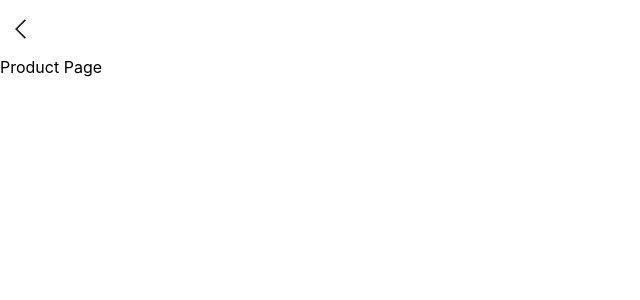
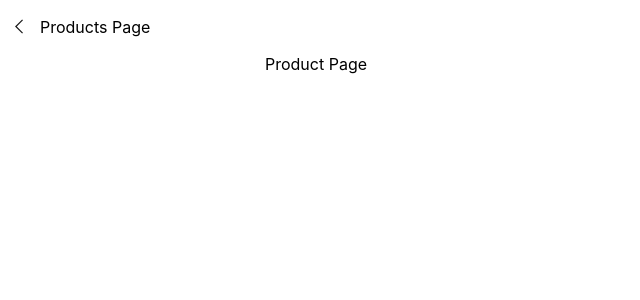
Before and after one commit to SGI-CAPP-AT2/chefkart, a React (Create React App) app: page / in a window 1280 px wide. Shown: the top 300 px of the page, without its empty margins (0-640 px from the left). Built offline with nearby package versions, Linux system fonts and the light colour scheme.

Commit message:
added navbar & viewport

```diff
--- a/src/components/CommonLayout.jsx
+++ b/src/components/CommonLayout.jsx
@@ -3,13 +3,21 @@ import NavBar from "./NavBar";
 import { ScreenProvider } from "../context/screen.context";
 import { useState } from "react";
 import { TitleProvider } from "../context/title.context";
+import ViewPort from "./ViewPort";
 
 const CommonLayout = ({ children }) => {
   const navigate = useNavigate();
   const [height, navHeight] = useState(0);
   const [title, setTitle] = useState(null);
   return (
-    <div style={{ width: window.innerWidth, height: window.innerHeight }}>
+    <div
+      style={{
+        width: window.innerWidth + "px",
+        height: window.innerHeight + "px",
+        display: "flex",
+        flexDirection: "column",
+      }}
+    >
       <NavBar
         backbuttonfn={() => {
           navigate("/");
@@ -18,7 +26,9 @@ const CommonLayout = ({ children }) => {
         title={title}
       />
       <ScreenProvider navHeight={height}>
-        <TitleProvider setTitle={setTitle}>{children}</TitleProvider>
+        <TitleProvider setTitle={setTitle}>
+          <ViewPort>{children}</ViewPort>
+        </TitleProvider>
       </ScreenProvider>
     </div>
   );
--- a/src/components/NavBar.jsx
+++ b/src/components/NavBar.jsx
@@ -2,7 +2,6 @@ import styled from "styled-components";
 import backbuttonsvg from "../assets/backbutton.svg";
 import { useEffect, useRef } from "react";
 const NavBarStyle = styled.div`
-  width: 100%;
   height: 47px; // as per the design
   padding: 5px;
   display: flex;
@@ -12,14 +11,15 @@ const BackButtonStyle = styled.a`
   background-image: url(${backbuttonsvg});
   background-repeat: no-repeat;
   background-size: contain;
-  width: 20px;
-  height: 20px;
+  width: 15px;
+  height: 15px;
   margin: auto;
   margin-left: 10px;
+  margin-right: 5px;
 `;
 const TitleStyle = styled.div`
   margin: auto;
-  margin-left: 10px;
+  margin-left: 5px;
 `;
 const NavBar = ({ backbuttonfn, title, setHeight }) => {
   const navRef = useRef();
--- /dev/null
+++ b/src/components/ViewPort.jsx
@@ -0,0 +1,17 @@
+import { useScreen } from "../context/screen.context";
+
+const ViewPort = ({ children }) => {
+  const { height, width } = useScreen();
+  return (
+    <div
+      style={{
+        height: height + "px",
+        width: (width < 750 ? width : 750) + "px",
+        margin: "auto",
+      }}
+    >
+      {children}
+    </div>
+  );
+};
+export default ViewPort;
--- a/src/routes/ProductPage.jsx
+++ b/src/routes/ProductPage.jsx
@@ -1,4 +1,8 @@
+import { useTitle } from "../context/title.context";
+
 const ProductPage = () => {
+  const setTitle = useTitle();
+  setTitle("Products Page");
   return <div>Product Page</div>;
 };
 export default ProductPage;
```
